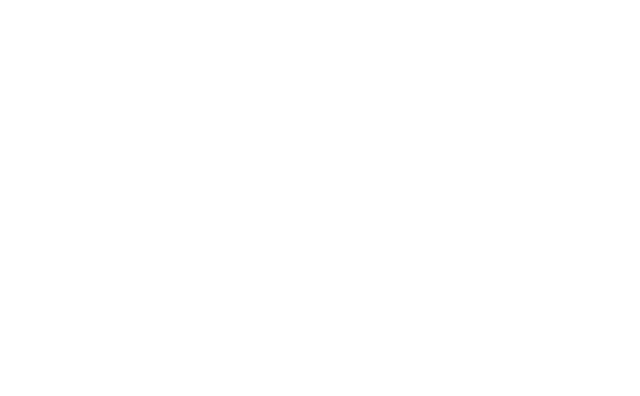
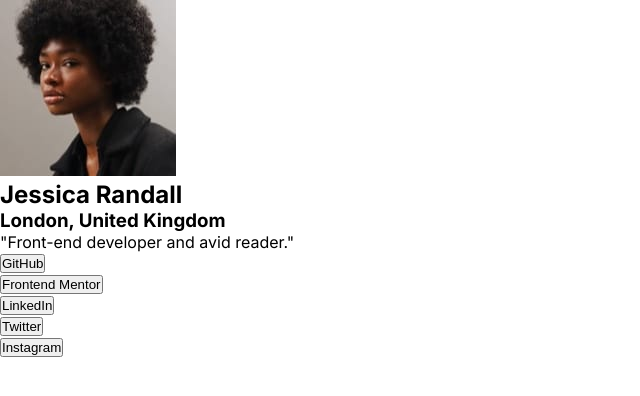
Before and after one commit to ezeroualnajat/Social-links-profile, a plain HTML site: page index.html in a window 1280 px wide. Shown: the whole page, without its empty margins (0-640 px from the left). Drawn offline with Linux system fonts and the light colour scheme.

Commit message:
Add HTML template

```diff
--- a/index.html
+++ b/index.html
@@ -17,5 +17,29 @@
 		/>
 		<title>Social Links Profile</title>
 	</head>
-	<body></body>
+	<body>
+		<main>
+			<img src="./images/avatar-jessica.jpeg" />
+			<h2>Jessica Randall</h2>
+			<h3>London, United Kingdom</h3>
+			<p>"Front-end developer and avid reader."</p>
+			<ul>
+				<li>
+					<button>GitHub</button>
+				</li>
+				<li>
+					<button>Frontend Mentor</button>
+				</li>
+				<li>
+					<button>LinkedIn</button>
+				</li>
+				<li>
+					<button>Twitter</button>
+				</li>
+				<li>
+					<button>Instagram</button>
+				</li>
+			</ul>
+		</main>
+	</body>
 </html>
```
